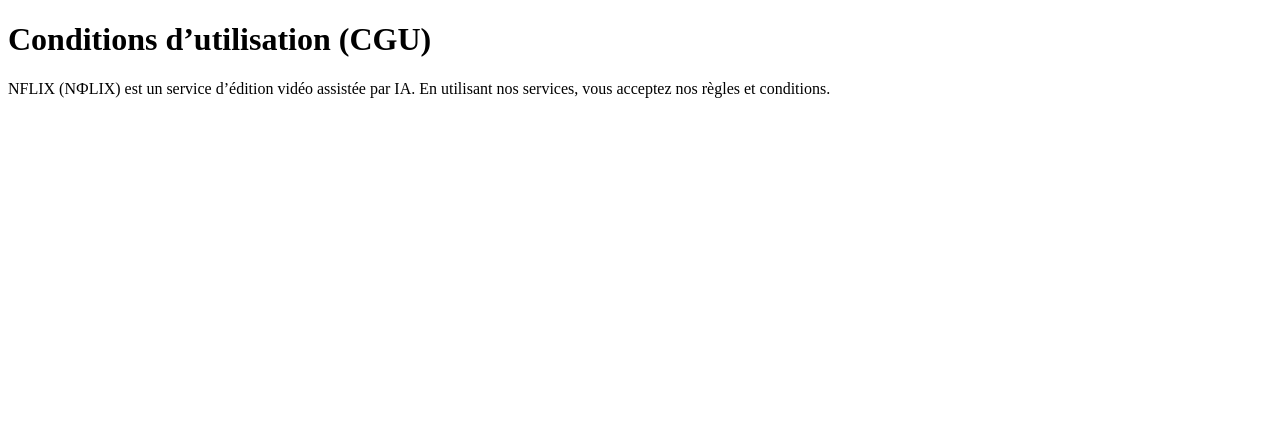
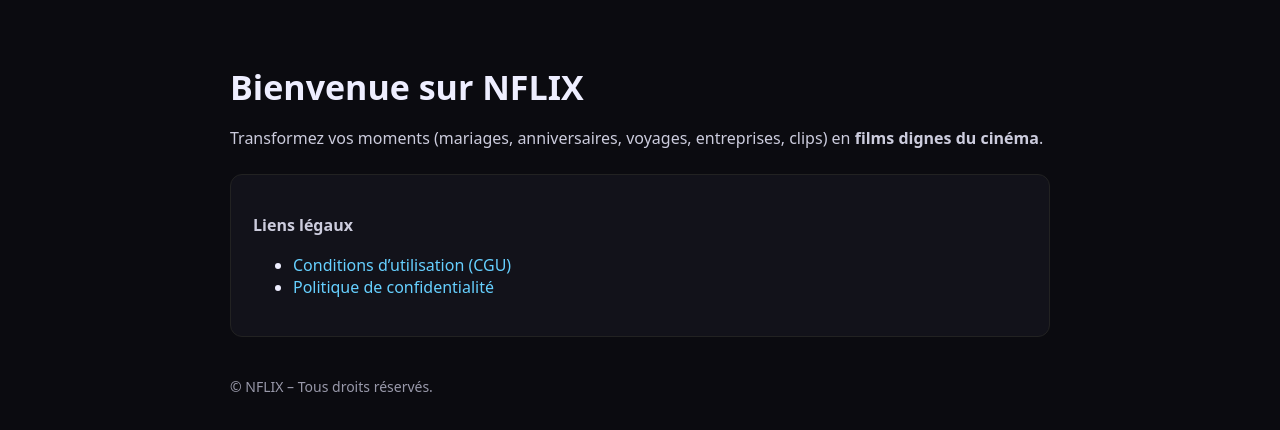
Before and after one commit to altidigitech-ui/nflix-site, a plain HTML site: page cgu.html in a window 1280 px wide. Drawn offline with Linux system fonts and the light colour scheme.

Commit message:
cgu.html

```diff
--- a/cgu.html
+++ b/cgu.html
@@ -1,11 +1,38 @@
-<!DOCTYPE html>
+<!doctype html>
 <html lang="fr">
 <head>
-  <meta charset="UTF-8">
-  <title>Conditions d’utilisation - NFLIX</title>
+  <meta charset="utf-8">
+  <meta name="viewport" content="width=device-width, initial-scale=1">
+  <title>NFLIX — Crée ton film</title>
+  <meta name="description" content="NFLIX transforme vos moments (mariage, anniversaire, voyage, entreprise) en films dignes du cinéma.">
+  <link rel="canonical" href="https://nflix.io/">
+  <style>
+    body{margin:0;font-family:system-ui,-apple-system,Segoe UI,Roboto,Arial,sans-serif;background:#0b0b10;color:#eef}
+    .wrap{max-width:820px;margin:8vh auto;padding:0 20px}
+    h1{font-size:34px;margin:0 0 10px}
+    p{line-height:1.6;color:#ccd}
+    a{color:#66d0ff;text-decoration:none}
+    a:hover{text-decoration:underline}
+    .box{border:1px solid #222;border-radius:12px;padding:22px;background:#12121a;margin-top:22px}
+    footer{margin-top:40px;font-size:14px;color:#99a}
+  </style>
 </head>
 <body>
-  <h1>Conditions d’utilisation (CGU)</h1>
-  <p>NFLIX (NФLIX) est un service d’édition vidéo assistée par IA. En utilisant nos services, vous acceptez nos règles et conditions.</p>
+  <main class="wrap">
+    <h1>Bienvenue sur <strong>NFLIX</strong></h1>
+    <p>Transformez vos moments (mariages, anniversaires, voyages, entreprises, clips) en <strong>films dignes du cinéma</strong>.</p>
+
+    <div class="box">
+      <p><strong>Liens légaux</strong></p>
+      <ul>
+        <li><a href="/cgu.html">Conditions d’utilisation (CGU)</a></li>
+        <li><a href="/confidentialite.html">Politique de confidentialité</a></li>
+      </ul>
+    </div>
+
+    <footer>
+      © NFLIX – Tous droits réservés.
+    </footer>
+  </main>
 </body>
 </html>
```
